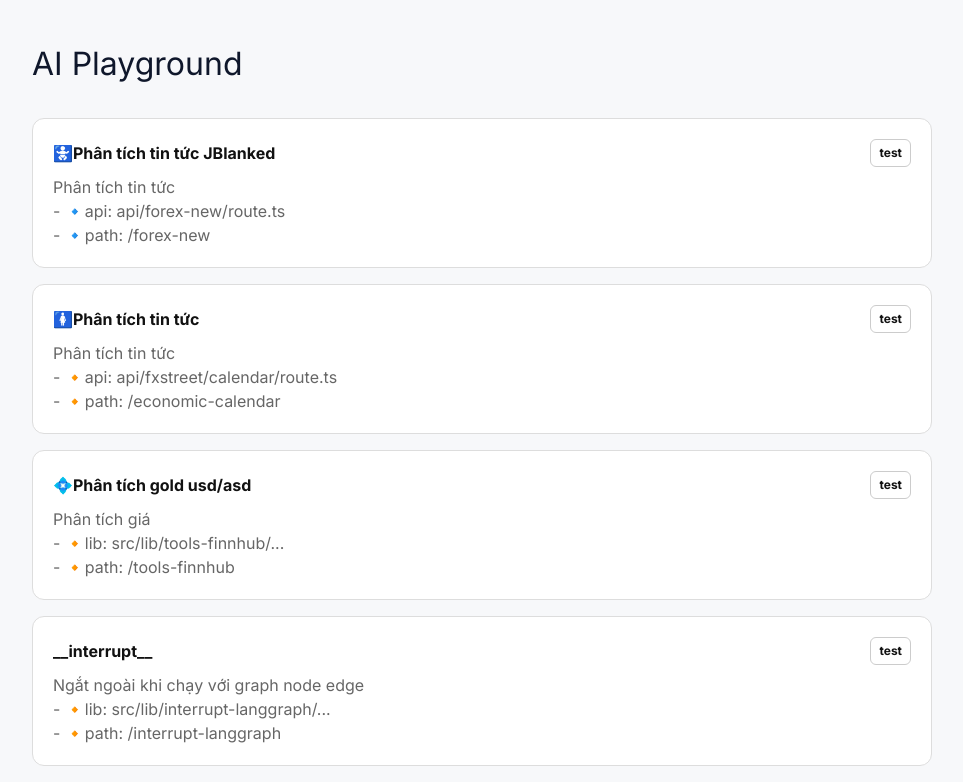
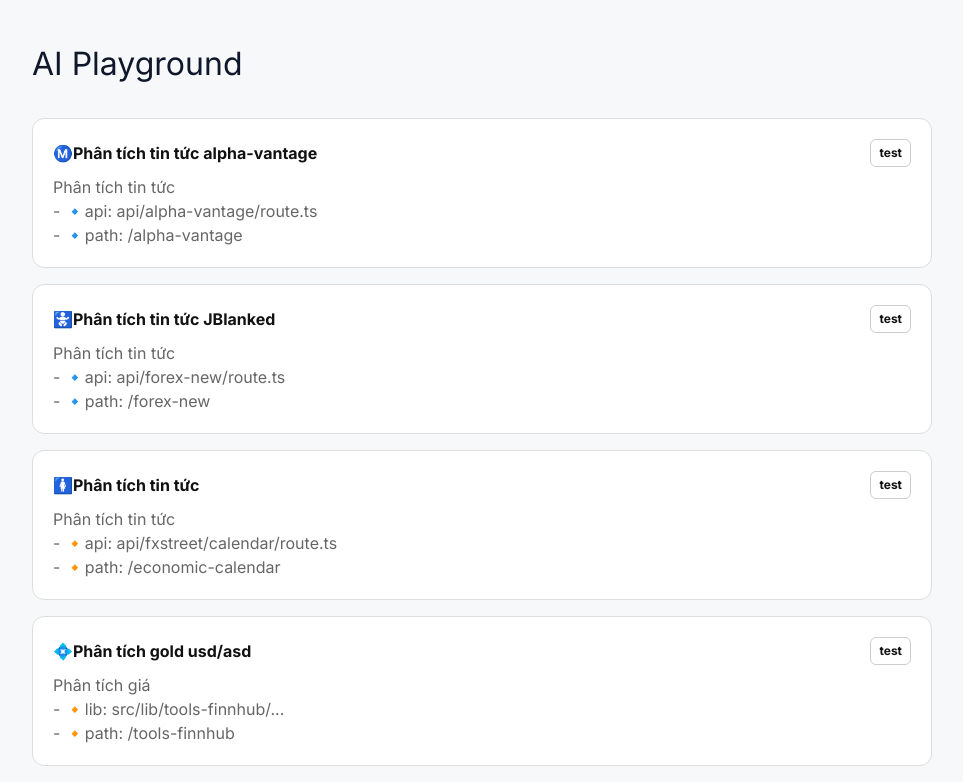
Before and after one commit to phxbinh/TrungNguyen, a Next.js app: page / in a window 1280 px wide. Shown: the top 782 px of the page, without its empty margins (8-971 px from the left). Built offline with nearby package versions, Linux system fonts and the light colour scheme.

Commit message:
Update page.tsx

```diff
--- a/src/app/page.tsx
+++ b/src/app/page.tsx
@@ -6,6 +6,15 @@ import React from 'react';
 // src/app/economic-calendar
 
 const routes = [
+  {
+    href: '/alpha-vantage',
+    title: 'Ⓜ️Phân tích tin tức alpha-vantage',
+    summary:
+      `Phân tích tin tức
+- 🔹api: api/alpha-vantage/route.ts
+- 🔹path: /alpha-vantage`,
+    status: 'test',
+  },
   {
     href: '/forex-new',
     title: '🚼Phân tích tin tức JBlanked',
```
